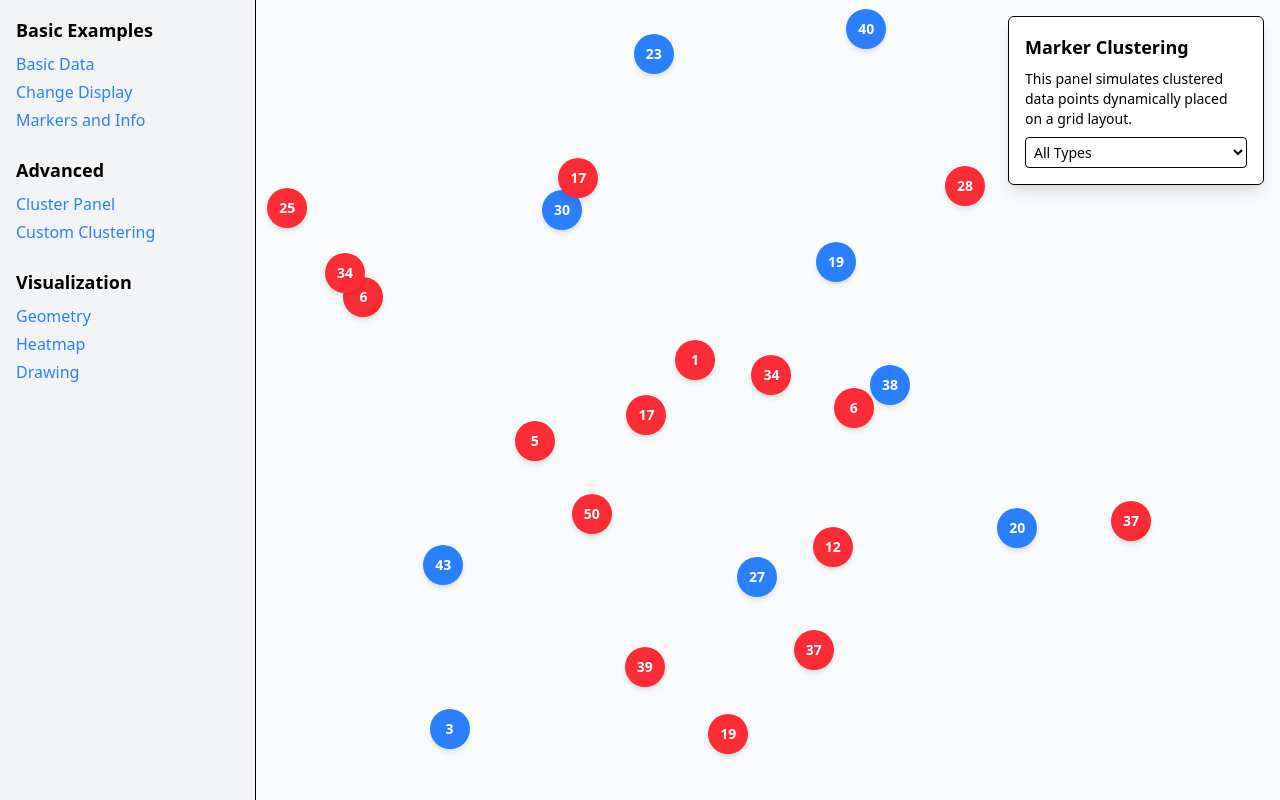
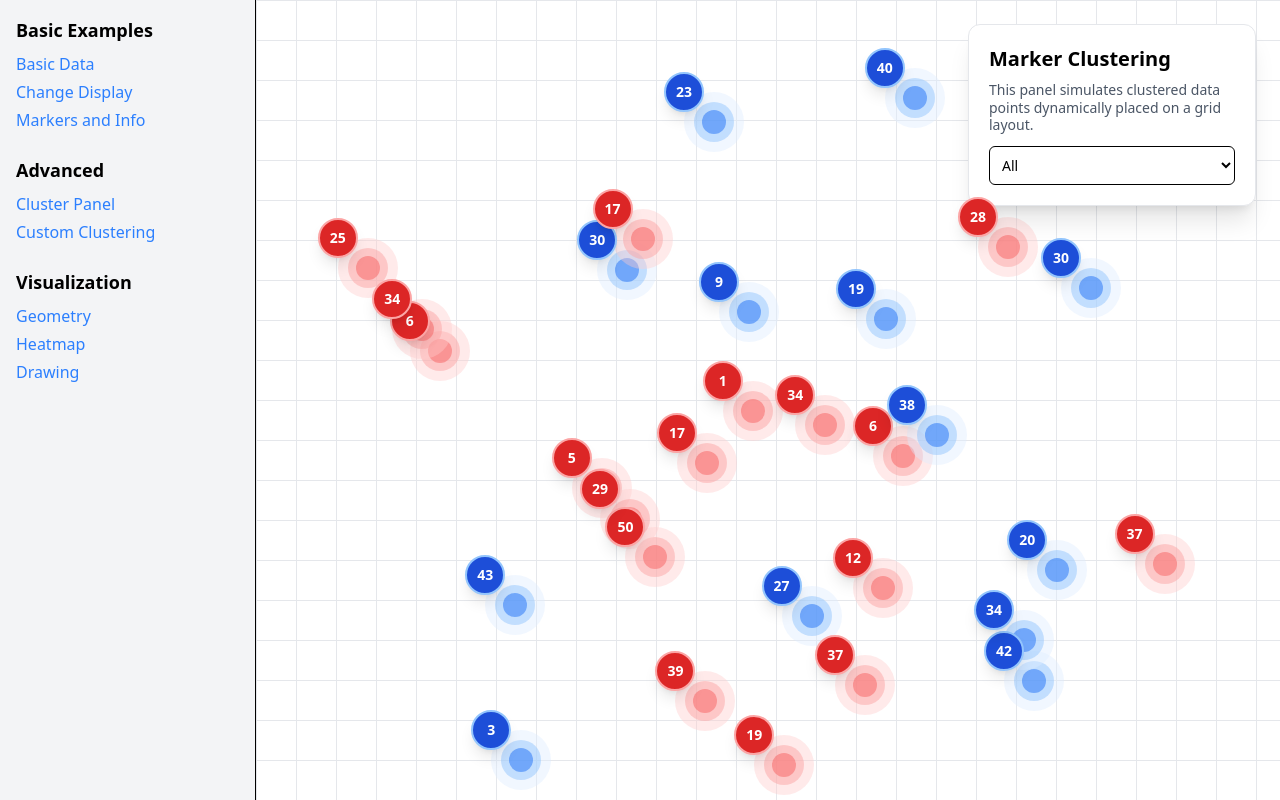
Before and after one commit to TadeoBarrera/hackathon, a React (Vite) app: page / in a window 1280 px wide. Built offline with nearby package versions, Linux system fonts and the light colour scheme.

Commit message:
24/05/2025

```diff
--- a/src/components/ClusterPanel.tsx
+++ b/src/components/ClusterPanel.tsx
@@ -1,50 +1,112 @@
 import { useEffect, useState } from "react";
 import clsx from "clsx";
 
-// Dummy data generator
 const generateClusters = (count: number) =>
   Array.from({ length: count }, (_, i) => ({
     id: i + 1,
     value: Math.floor(Math.random() * 50) + 1,
     color: Math.random() > 0.5 ? "red" : "blue",
-    top: `${Math.random() * 90}%`,
-    left: `${Math.random() * 90}%`,
+    top: `${Math.random() * 85 + 5}%`,
+    left: `${Math.random() * 85 + 5}%`,
   }));
 
 export default function ClusterPanel() {
-  const [clusters, setClusters] = useState(() => generateClusters(25));
+  const [clusters, setClusters] = useState(() => generateClusters(30));
+  const [filter, setFilter] = useState("All");
 
-  useEffect(() => {
-    // Optional: refresh data every X seconds
-  }, []);
+  const filteredClusters = clusters.filter((c) => {
+    if (filter === "All") return true;
+    return c.color === filter.toLowerCase();
+  });
 
   return (
-    <div className="relative w-full h-full bg-gray-50">
-      <div className="absolute right-4 top-4 bg-white shadow-lg p-4 rounded-md border w-64 z-10">
-        <h3 className="text-lg font-bold mb-2">Marker Clustering</h3>
-        <p className="text-sm mb-2">
+    <div
+      className="relative w-full h-screen overflow-hidden"
+      style={{
+        backgroundImage:
+          "linear-gradient(to right, #e5e7eb 1px, transparent 1px), linear-gradient(to bottom, #e5e7eb 1px, transparent 1px)",
+        backgroundSize: "40px 40px",
+      }}
+    >
+      {/* Floating panel */}
+      <div className="absolute right-6 top-6 bg-white shadow-xl p-5 rounded-xl border border-gray-200 w-72 z-10">
+        <h3 className="text-xl font-semibold mb-2">Marker Clustering</h3>
+        <p className="text-sm text-gray-600 mb-3 leading-tight">
           This panel simulates clustered data points dynamically placed on a grid layout.
         </p>
-        <select className="w-full p-1 border rounded text-sm">
-          <option>All Types</option>
-          <option>Red Only</option>
-          <option>Blue Only</option>
+        <select
+          value={filter}
+          onChange={(e) => setFilter(e.target.value)}
+          className="w-full p-2 border rounded-md text-sm bg-white"
+        >
+          <option>All</option>
+          <option>Red</option>
+          <option>Blue</option>
         </select>
       </div>
 
       {/* Cluster markers */}
-      {clusters.map((cluster) => (
+      {filteredClusters.map((cluster) => {
+        const isBlue = cluster.color === "blue";
+        const baseColor = isBlue ? "#1d4ed8" : "#dc2626";
+        const ring1 = isBlue ? "#3b82f6" : "#f87171";
+        const ring2 = isBlue ? "#93c5fd" : "#fca5a5";
+        const ring3 = isBlue ? "#dbeafe" : "#fecaca";
+
+        return (
           <div
             key={cluster.id}
-          className={clsx(
-            "absolute flex items-center justify-center text-white text-sm font-bold w-10 h-10 rounded-full shadow-md",
-            cluster.color === "red" ? "bg-red-500" : "bg-blue-500"
-          )}
+            className="absolute"
             style={{ top: cluster.top, left: cluster.left }}
+          >
+            {/* Outer Rings */}
+            <div className="absolute top-1/2 left-1/2 transform -translate-x-1/2 -translate-y-1/2 pointer-events-none z-0">
+              <div
+                className="absolute rounded-full"
+                style={{
+                  width: "60px",
+                  height: "60px",
+                  backgroundColor: ring3,
+                  opacity: 0.4,
+                }}
+              />
+              <div
+                className="absolute rounded-full"
+                style={{
+                  width: "40px",
+                  height: "40px",
+                  backgroundColor: ring2,
+                  opacity: 0.5,
+                  top: "10px",
+                  left: "10px",
+                }}
+              />
+              <div
+                className="absolute rounded-full"
+                style={{
+                  width: "24px",
+                  height: "24px",
+                  backgroundColor: ring1,
+                  opacity: 0.6,
+                  top: "18px",
+                  left: "18px",
+                }}
+              />
+            </div>
+
+            {/* Main Cluster */}
+            <div
+              className="relative z-10 flex items-center justify-center text-white text-sm font-bold w-10 h-10 rounded-full shadow-lg"
+              style={{
+                backgroundColor: baseColor,
+                border: `2px solid ${ring2}`,
+              }}
             >
               {cluster.value}
             </div>
-      ))}
+          </div>
+        );
+      })}
     </div>
   );
 }
--- a/src/output.css
+++ b/src/output.css
@@ -7,21 +7,32 @@
       "Segoe UI Emoji", "Segoe UI Symbol", "Noto Color Emoji";
     --font-mono: ui-monospace, SFMono-Regular, Menlo, Monaco, Consolas, "Liberation Mono",
       "Courier New", monospace;
+    --color-red-300: oklch(80.8% 0.114 19.571);
     --color-red-500: oklch(63.7% 0.237 25.331);
+    --color-blue-300: oklch(80.9% 0.105 251.813);
     --color-blue-500: oklch(62.3% 0.214 259.815);
+    --color-slate-100: oklch(96.8% 0.007 247.896);
     --color-gray-50: oklch(98.5% 0.002 247.839);
     --color-gray-100: oklch(96.7% 0.003 264.542);
+    --color-gray-200: oklch(92.8% 0.006 264.531);
+    --color-gray-600: oklch(44.6% 0.03 256.802);
     --color-white: #fff;
     --spacing: 0.25rem;
     --text-sm: 0.875rem;
     --text-sm--line-height: calc(1.25 / 0.875);
     --text-lg: 1.125rem;
     --text-lg--line-height: calc(1.75 / 1.125);
+    --text-xl: 1.25rem;
+    --text-xl--line-height: calc(1.75 / 1.25);
     --text-3xl: 1.875rem;
     --text-3xl--line-height: calc(2.25 / 1.875);
     --font-weight-semibold: 600;
     --font-weight-bold: 700;
+    --leading-tight: 1.25;
     --radius-md: 0.375rem;
+    --radius-xl: 0.75rem;
+    --default-transition-duration: 150ms;
+    --default-transition-timing-function: cubic-bezier(0.4, 0, 0.2, 1);
     --default-font-family: var(--font-sans);
     --default-mono-font-family: var(--font-mono);
   }
@@ -172,23 +183,44 @@
   }
 }
 @layer utilities {
+  .pointer-events-none {
+    pointer-events: none;
+  }
   .absolute {
     position: absolute;
   }
   .relative {
     position: relative;
   }
+  .top-1\/2 {
+    top: calc(1/2 * 100%);
+  }
   .top-4 {
     top: calc(var(--spacing) * 4);
   }
+  .top-6 {
+    top: calc(var(--spacing) * 6);
+  }
   .right-4 {
     right: calc(var(--spacing) * 4);
+  }
+  .right-6 {
+    right: calc(var(--spacing) * 6);
+  }
+  .left-1\/2 {
+    left: calc(1/2 * 100%);
+  }
+  .z-0 {
+    z-index: 0;
   }
   .z-10 {
     z-index: 10;
   }
   .mb-2 {
     margin-bottom: calc(var(--spacing) * 2);
+  }
+  .mb-3 {
+    margin-bottom: calc(var(--spacing) * 3);
   }
   .flex {
     display: flex;
@@ -202,6 +234,9 @@
   .h-full {
     height: 100%;
   }
+  .h-screen {
+    height: 100vh;
+  }
   .min-h-screen {
     min-height: 100vh;
   }
@@ -211,6 +246,9 @@
   .w-64 {
     width: calc(var(--spacing) * 64);
   }
+  .w-72 {
+    width: calc(var(--spacing) * 72);
+  }
   .w-\[20vw\] {
     width: 20vw;
   }
@@ -219,6 +257,17 @@
   }
   .flex-1 {
     flex: 1;
+  }
+  .-translate-x-1\/2 {
+    --tw-translate-x: calc(calc(1/2 * 100%) * -1);
+    translate: var(--tw-translate-x) var(--tw-translate-y);
+  }
+  .-translate-y-1\/2 {
+    --tw-translate-y: calc(calc(1/2 * 100%) * -1);
+    translate: var(--tw-translate-x) var(--tw-translate-y);
+  }
+  .transform {
+    transform: var(--tw-rotate-x,) var(--tw-rotate-y,) var(--tw-rotate-z,) var(--tw-skew-x,) var(--tw-skew-y,);
   }
   .cursor-pointer {
     cursor: pointer;
@@ -243,6 +292,9 @@
       margin-block-end: calc(calc(var(--spacing) * 6) * calc(1 - var(--tw-space-y-reverse)));
     }
   }
+  .overflow-hidden {
+    overflow: hidden;
+  }
   .rounded {
     border-radius: 0.25rem;
   }
@@ -252,13 +304,35 @@
   .rounded-md {
     border-radius: var(--radius-md);
   }
+  .rounded-xl {
+    border-radius: var(--radius-xl);
+  }
   .border {
     border-style: var(--tw-border-style);
     border-width: 1px;
   }
+  .border-\[6px\] {
+    border-style: var(--tw-border-style);
+    border-width: 6px;
+  }
   .border-r {
     border-right-style: var(--tw-border-style);
     border-right-width: 1px;
+  }
+  .border-blue-300\/60 {
+    border-color: color-mix(in srgb, oklch(80.9% 0.105 251.813) 60%, transparent);
+    @supports (color: color-mix(in lab, red, red)) {
+      border-color: color-mix(in oklab, var(--color-blue-300) 60%, transparent);
+    }
+  }
+  .border-gray-200 {
+    border-color: var(--color-gray-200);
+  }
+  .border-red-300\/60 {
+    border-color: color-mix(in srgb, oklch(80.8% 0.114 19.571) 60%, transparent);
+    @supports (color: color-mix(in lab, red, red)) {
+      border-color: color-mix(in oklab, var(--color-red-300) 60%, transparent);
+    }
   }
   .bg-blue-500 {
     background-color: var(--color-blue-500);
@@ -275,11 +349,29 @@
   .bg-white {
     background-color: var(--color-white);
   }
+  .bg-gradient-to-br {
+    --tw-gradient-position: to bottom right in oklab;
+    background-image: linear-gradient(var(--tw-gradient-stops));
+  }
+  .from-white {
+    --tw-gradient-from: var(--color-white);
+    --tw-gradient-stops: var(--tw-gradient-via-stops, var(--tw-gradient-position), var(--tw-gradient-from) var(--tw-gradient-from-position), var(--tw-gradient-to) var(--tw-gradient-to-position));
+  }
+  .to-slate-100 {
+    --tw-gradient-to: var(--color-slate-100);
+    --tw-gradient-stops: var(--tw-gradient-via-stops, var(--tw-gradient-position), var(--tw-gradient-from) var(--tw-gradient-from-position), var(--tw-gradient-to) var(--tw-gradient-to-position));
+  }
   .p-1 {
     padding: calc(var(--spacing) * 1);
   }
+  .p-2 {
+    padding: calc(var(--spacing) * 2);
+  }
   .p-4 {
     padding: calc(var(--spacing) * 4);
+  }
+  .p-5 {
+    padding: calc(var(--spacing) * 5);
   }
   .text-3xl {
     font-size: var(--text-3xl);
@@ -293,6 +385,14 @@
     font-size: var(--text-sm);
     line-height: var(--tw-leading, var(--text-sm--line-height));
   }
+  .text-xl {
+    font-size: var(--text-xl);
+    line-height: var(--tw-leading, var(--text-xl--line-height));
+  }
+  .leading-tight {
+    --tw-leading: var(--leading-tight);
+    line-height: var(--leading-tight);
+  }
   .font-bold {
     --tw-font-weight: var(--font-weight-bold);
     font-weight: var(--font-weight-bold);
@@ -303,6 +403,9 @@
   }
   .text-blue-500 {
     color: var(--color-blue-500);
+  }
+  .text-gray-600 {
+    color: var(--color-gray-600);
   }
   .text-white {
     color: var(--color-white);
@@ -318,6 +421,68 @@
     --tw-shadow: 0 4px 6px -1px var(--tw-shadow-color, rgb(0 0 0 / 0.1)), 0 2px 4px -2px var(--tw-shadow-color, rgb(0 0 0 / 0.1));
     box-shadow: var(--tw-inset-shadow), var(--tw-inset-ring-shadow), var(--tw-ring-offset-shadow), var(--tw-ring-shadow), var(--tw-shadow);
   }
+  .shadow-xl {
+    --tw-shadow: 0 20px 25px -5px var(--tw-shadow-color, rgb(0 0 0 / 0.1)), 0 8px 10px -6px var(--tw-shadow-color, rgb(0 0 0 / 0.1));
+    box-shadow: var(--tw-inset-shadow), var(--tw-inset-ring-shadow), var(--tw-ring-offset-shadow), var(--tw-ring-shadow), var(--tw-shadow);
+  }
+  .transition-transform {
+    transition-property: transform, translate, scale, rotate;
+    transition-timing-function: var(--tw-ease, var(--default-transition-timing-function));
+    transition-duration: var(--tw-duration, var(--default-transition-duration));
+  }
+  .duration-200 {
+    --tw-duration: 200ms;
+    transition-duration: 200ms;
+  }
+  .duration-300 {
+    --tw-duration: 300ms;
+    transition-duration: 300ms;
+  }
+  .hover\:scale-110 {
+    &:hover {
+      @media (hover: hover) {
+        --tw-scale-x: 110%;
+        --tw-scale-y: 110%;
+        --tw-scale-z: 110%;
+        scale: var(--tw-scale-x) var(--tw-scale-y);
+      }
+    }
+  }
+}
+@property --tw-translate-x {
+  syntax: "*";
+  inherits: false;
+  initial-value: 0;
+}
+@property --tw-translate-y {
+  syntax: "*";
+  inherits: false;
+  initial-value: 0;
+}
+@property --tw-translate-z {
+  syntax: "*";
+  inherits: false;
+  initial-value: 0;
+}
+@property --tw-rotate-x {
+  syntax: "*";
+  inherits: false;
+}
+@property --tw-rotate-y {
+  syntax: "*";
+  inherits: false;
+}
+@property --tw-rotate-z {
+  syntax: "*";
+  inherits: false;
+}
+@property --tw-skew-x {
+  syntax: "*";
+  inherits: false;
+}
+@property --tw-skew-y {
+  syntax: "*";
+  inherits: false;
 }
 @property --tw-space-y-reverse {
   syntax: "*";
@@ -328,6 +493,52 @@
   syntax: "*";
   inherits: false;
   initial-value: solid;
+}
+@property --tw-gradient-position {
+  syntax: "*";
+  inherits: false;
+}
+@property --tw-gradient-from {
+  syntax: "<color>";
+  inherits: false;
+  initial-value: #0000;
+}
+@property --tw-gradient-via {
+  syntax: "<color>";
+  inherits: false;
+  initial-value: #0000;
+}
+@property --tw-gradient-to {
+  syntax: "<color>";
+  inherits: false;
+  initial-value: #0000;
+}
+@property --tw-gradient-stops {
+  syntax: "*";
+  inherits: false;
+}
+@property --tw-gradient-via-stops {
+  syntax: "*";
+  inherits: false;
+}
+@property --tw-gradient-from-position {
+  syntax: "<length-percentage>";
+  inherits: false;
+  initial-value: 0%;
+}
+@property --tw-gradient-via-position {
+  syntax: "<length-percentage>";
+  inherits: false;
+  initial-value: 50%;
+}
+@property --tw-gradient-to-position {
+  syntax: "<length-percentage>";
+  inherits: false;
+  initial-value: 100%;
+}
+@property --tw-leading {
+  syntax: "*";
+  inherits: false;
 }
 @property --tw-font-weight {
   syntax: "*";
@@ -398,11 +609,48 @@
   inherits: false;
   initial-value: 0 0 #0000;
 }
+@property --tw-duration {
+  syntax: "*";
+  inherits: false;
+}
+@property --tw-scale-x {
+  syntax: "*";
+  inherits: false;
+  initial-value: 1;
+}
+@property --tw-scale-y {
+  syntax: "*";
+  inherits: false;
+  initial-value: 1;
+}
+@property --tw-scale-z {
+  syntax: "*";
+  inherits: false;
+  initial-value: 1;
+}
 @layer properties {
   @supports ((-webkit-hyphens: none) and (not (margin-trim: inline))) or ((-moz-orient: inline) and (not (color:rgb(from red r g b)))) {
     *, ::before, ::after, ::backdrop {
+      --tw-translate-x: 0;
+      --tw-translate-y: 0;
+      --tw-translate-z: 0;
+      --tw-rotate-x: initial;
+      --tw-rotate-y: initial;
+      --tw-rotate-z: initial;
+      --tw-skew-x: initial;
+      --tw-skew-y: initial;
       --tw-space-y-reverse: 0;
       --tw-border-style: solid;
+      --tw-gradient-position: initial;
+      --tw-gradient-from: #0000;
+      --tw-gradient-via: #0000;
+      --tw-gradient-to: #0000;
+      --tw-gradient-stops: initial;
+      --tw-gradient-via-stops: initial;
+      --tw-gradient-from-position: 0%;
+      --tw-gradient-via-position: 50%;
+      --tw-gradient-to-position: 100%;
+      --tw-leading: initial;
       --tw-font-weight: initial;
       --tw-shadow: 0 0 #0000;
       --tw-shadow-color: initial;
@@ -418,6 +666,10 @@
       --tw-ring-offset-width: 0px;
       --tw-ring-offset-color: #fff;
       --tw-ring-offset-shadow: 0 0 #0000;
+      --tw-duration: initial;
+      --tw-scale-x: 1;
+      --tw-scale-y: 1;
+      --tw-scale-z: 1;
     }
   }
 }
```
Lines whose indentation alone changed are shown as unchanged.
